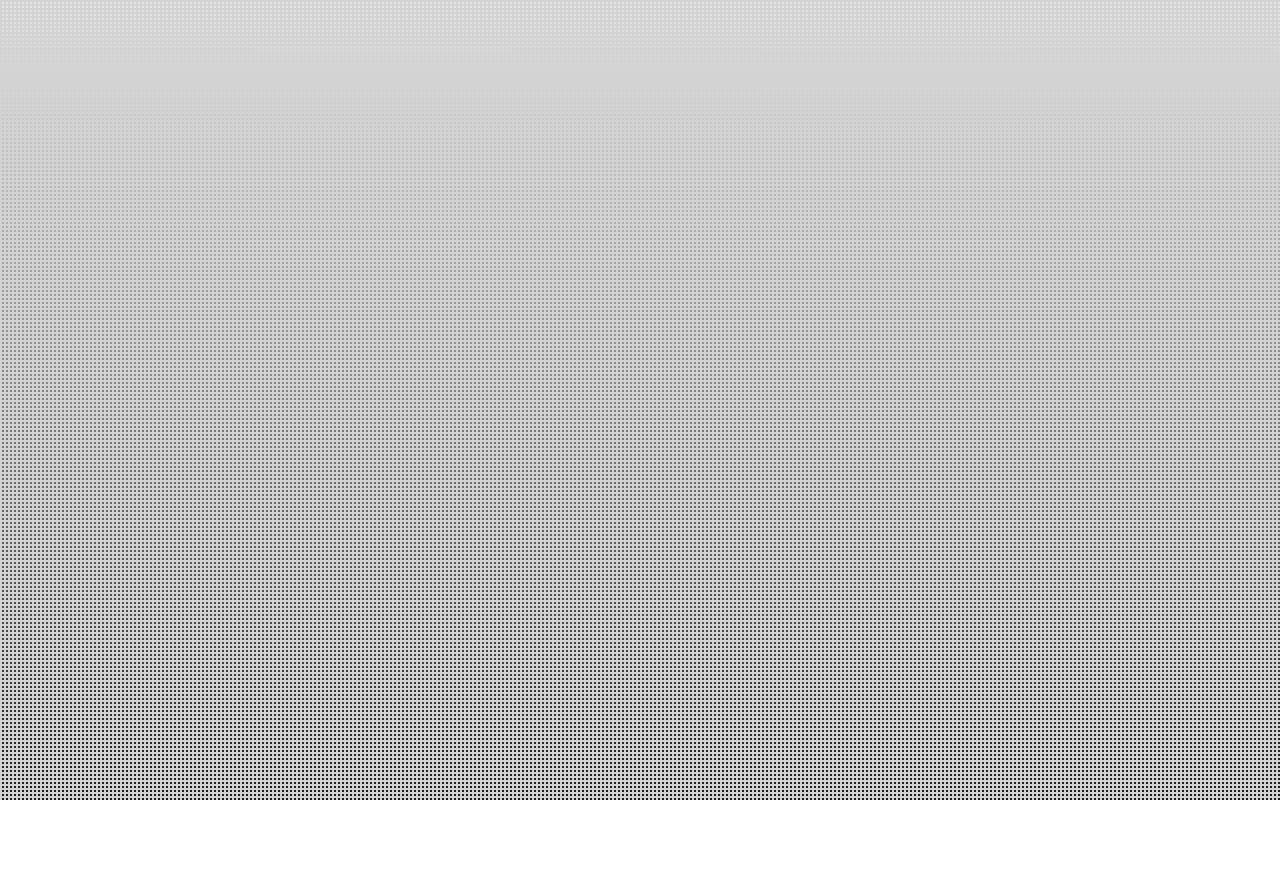
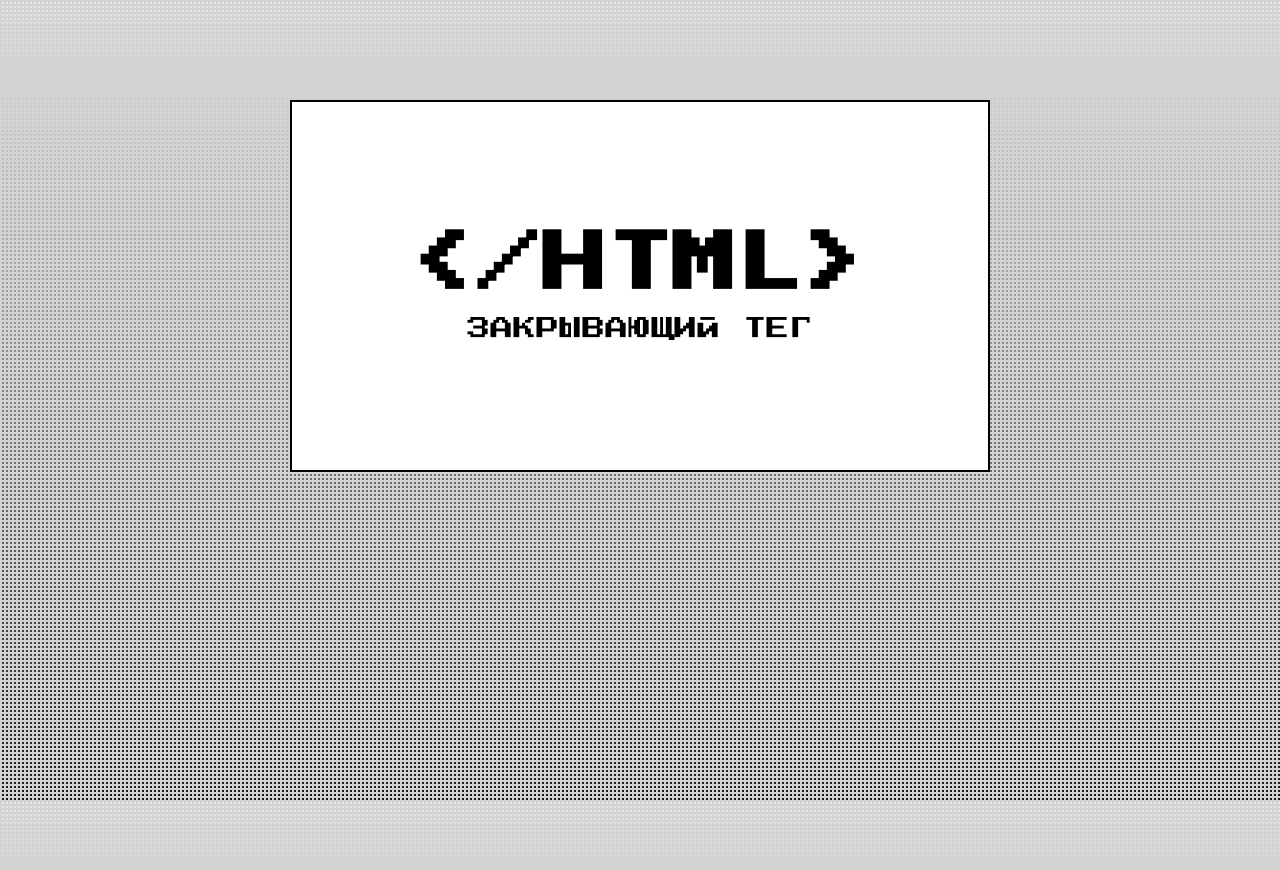
Before and after one commit to fartovich/zakrivayuschiy-teg-f, a plain HTML site: page index.html in a window 1280 px wide. Before the commit the page ends 800 px from the top, so only its background shows below. Drawn offline with Linux system fonts and the light colour scheme.

Commit message:
step_2_3

```diff
--- a/index.html
+++ b/index.html
@@ -1,4 +1,4 @@
-<!DOCTYPE html>
+<!doctype html>
 <html lang="ru">
   <head>
     <meta charset="UTF-8" />
@@ -14,7 +14,10 @@
     <link rel="apple-touch-icon" href="./images/favicon-apple.png" />
   </head>
   <body class="page">
-    <header class="header"></header>
+    <header class="header container-content border-content">
+      <h1 class="header__title">&lt;/HTML&gt;</h1>
+      <p class="header__subtitle">закрывающий тег</p>
+    </header>
     <main></main>
     <script src="./scripts/like.js"></script>
   </body>
--- a/styles/style.css
+++ b/styles/style.css
@@ -10,7 +10,7 @@
 
 */
 
-/* стили страницы */
+/* ВСЯ СТРАНИЦА */
 .page {
   min-inline-size: 320px;
   min-block-size: 100dvb;
@@ -20,3 +20,37 @@
   background-attachment: fixed;
   background-size: cover;
 }
+
+/* КОНТЕЙНЕР ДЛЯ КОНТЕНТА */
+.container-content {
+  margin-inline: auto;
+  inline-size: var(--container-width, 100%);
+}
+
+/* ГРАНИЦА */
+.border-content {
+  border: 2px solid #000;
+}
+
+/* ШАПКА */
+.header {
+  background-color: #fff;
+  font-family: var(--font-accent, sans-serif);
+  text-align: center;
+  padding-block: 130px;
+  margin-block-start: 100px;
+  margin-block-end: 98px;
+}
+
+/* заголовок шапки */
+.header__title {
+  text-transform: uppercase;
+  font-size: clamp(3.0625rem, 14.2857vw, 4.0625rem);
+  margin-block-end: 20px;
+}
+
+/* подзаголовок шапки */
+.header__subtitle {
+  text-transform: uppercase;
+  font-size: clamp(0.875rem, 6.6667vw, 1.4375rem);
+}
--- a/styles/variables.css
+++ b/styles/variables.css
@@ -8,4 +8,5 @@
     repeating-linear-gradient(to right, #d3d3d3 0 2px, transparent 2px 4px),
     repeating-linear-gradient(to bottom, #d3d3d3 0 2px, transparent 2px 4px),
     linear-gradient(to bottom, #e7e7e7 0.01%, #1a1a1a);
+  --container-width: clamp(375px, 100vw, 700px); /* ширина контейнера контента */
 }
```
